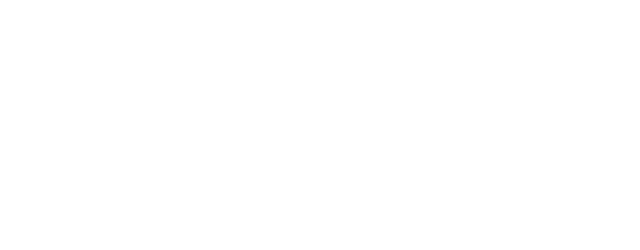
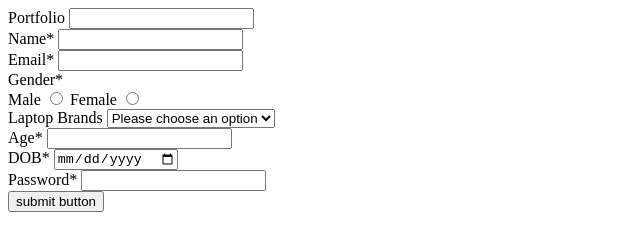
Before and after one commit to acciojob/signup-form-car-drekhate, a website: page main.html in a window 1280 px wide. Shown: the whole page, without its empty margins (0-640 px from the left). Drawn offline with Linux system fonts and the light colour scheme.

Commit message:
created a submission

```diff
--- a/main.html
+++ b/main.html
@@ -10,6 +10,42 @@
 	<!-- the entire body must be written by student -->
     <script type="text/javascript" src="./script.js">
 </script>
+	<form action="" method="post">
+        <label for="portfolio">Portfolio</label>
+        <input type="url" id="portfolio">
+        <br>
+        <label for="name">Name*</label>
+        <input type="text" id="name" required>
+        <br>
+        <label for="email">Email*</label>
+        <input type="email" id="email" required>
+        <br>
+        <label for="gender">Gender*</label>
+        <br>
+        <label for="male">Male</label>
+        <input type="radio" id="male" name="gender" required>
+        <label for="female">Female</label>
+        <input type="radio" id="female" name="gender" required>
+        <br>
+        <label for="cars">Laptop Brands</label>
+        <select name="" id="cars">
+            <option value="Please choose an option">Please choose an option</option>
+            <option value="bmw">BMW</option>
+            <option value="audi">Audi</option>
+            <option value="mercedez">Mercedez</option>
+        </select>
+        <br>
+        <label for="carage">Age*</label>
+        <input type="text" id="carage" required>
+        <br>
+        <label for="dob">DOB*</label>
+        <input type="date" id="dob" required>
+        <br>
+        <label for="password">Password*</label>
+        <input type="password" name="" id="password" required>
+        <br>
+        <button type="submit">submit button</button>
+    </form>
 
 </body>
 
```
